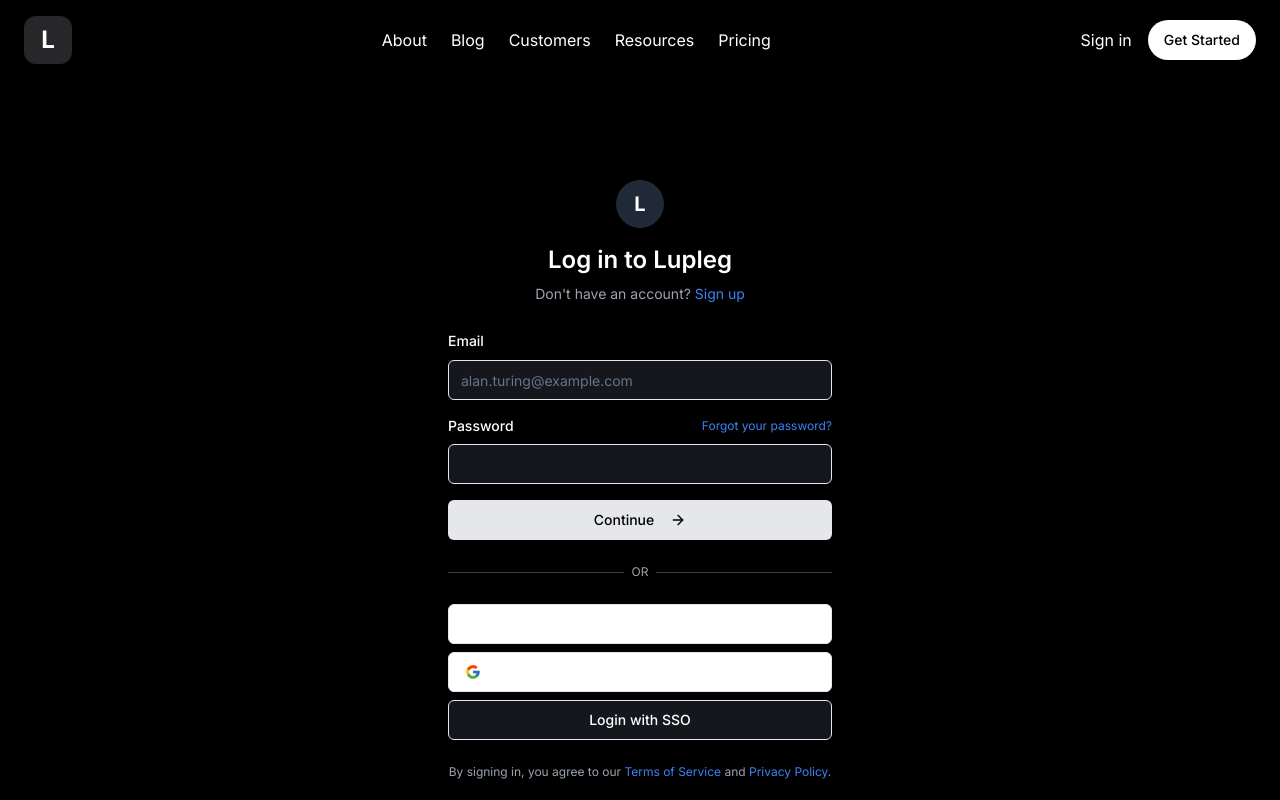
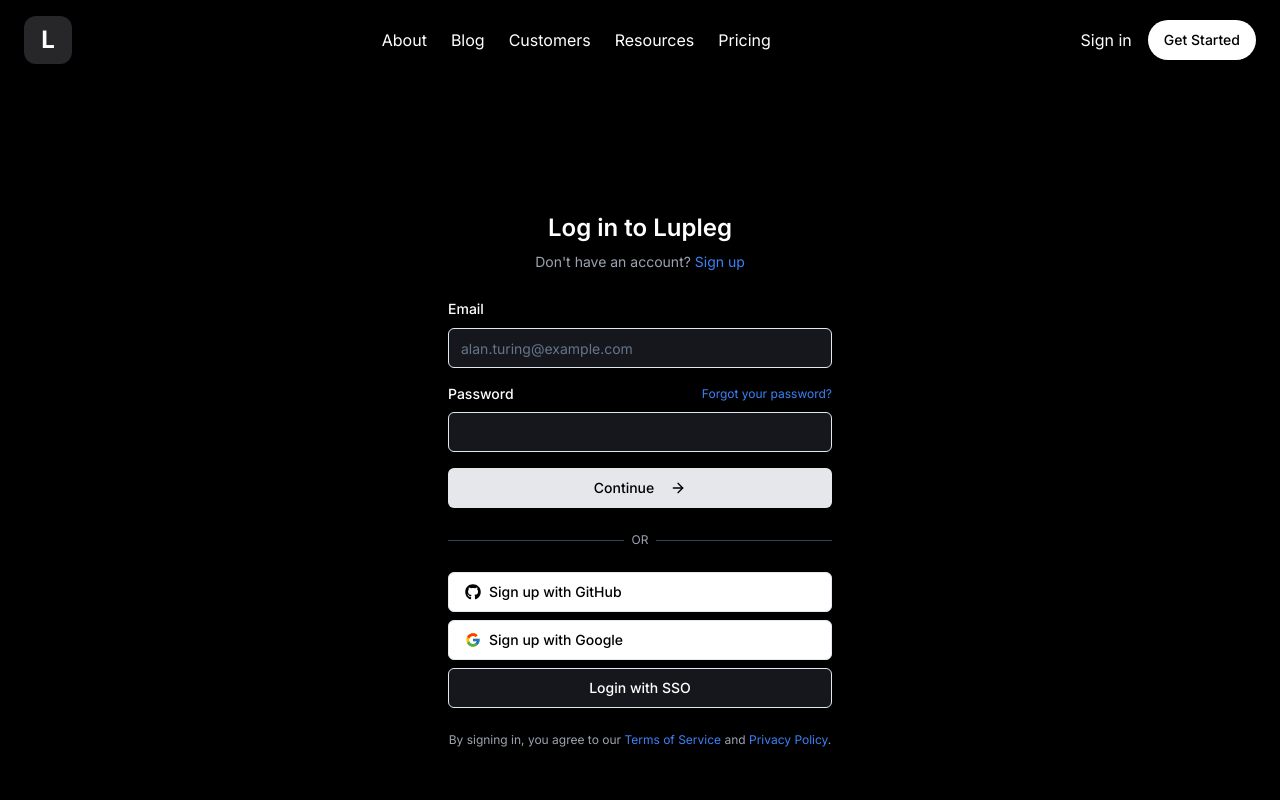
Before and after one commit to marksikaundi/UI, a Next.js app: page /auth/login in a window 1280 px wide. Shown: the top 800 px of the page. Built offline with nearby package versions, Linux system fonts and the light colour scheme.

Commit message:
Refactor IconButton component: Add className prop for custom styling

```diff
--- a/app/auth/login/page.tsx
+++ b/app/auth/login/page.tsx
@@ -11,14 +11,16 @@ import Link from "next/link";
 function IconButton({
   icon: Icon,
   children,
+  className,
 }: {
   icon: LucideIcon | React.ComponentType<React.SVGProps<SVGSVGElement>>;
   children: React.ReactNode;
+  className?: string;
 }) {
   return (
     <Button
+      className={`w-full justify-start gap-2 bg-background ${className}`}
       variant="outline"
-      className="w-full justify-start gap-2 bg-background"
     >
       {typeof Icon === "function" ? <Icon className="h-5 w-5" /> : Icon}
       {children}
@@ -32,9 +34,6 @@ export default function Component() {
       <main className="flex flex-1 flex-col items-center justify-center px-4">
         <div className="w-full max-w-sm space-y-6">
           <div className="text-center">
-            <div className="mx-auto mb-4 flex h-12 w-12 items-center justify-center rounded-full bg-gray-800">
-              <span className="text-xl font-bold">L</span>
-            </div>
             <h1 className="text-2xl font-semibold">Log in to Lupleg</h1>
             <p className="mt-2 text-sm text-gray-400">
               Don&apos;t have an account?{" "}
@@ -86,8 +85,18 @@ export default function Component() {
             </div>
           </div>
           <div className="space-y-2">
-            <IconButton icon={FaGithub}>Login with GitHub</IconButton>
-            <IconButton icon={FcGoogle}>Login with Google</IconButton>
+            <IconButton
+              icon={FaGithub}
+              className="bg-white text-black hover:bg-gray-100"
+            >
+              Sign up with GitHub
+            </IconButton>
+            <IconButton
+              icon={FcGoogle}
+              className="bg-white text-black hover:bg-gray-100"
+            >
+              Sign up with Google
+            </IconButton>
             <Button
               variant="outline"
               className="w-full justify-center bg-[#16171D] hover:bg-[#16171D] text-white hover:text-white"
--- a/app/auth/signup/page.tsx
+++ b/app/auth/signup/page.tsx
@@ -9,14 +9,16 @@ import Link from "next/link";
 function IconButton({
   icon: Icon,
   children,
+  className,
 }: {
   icon: LucideIcon | React.ComponentType<React.SVGProps<SVGSVGElement>>;
   children: React.ReactNode;
+  className?: string;
 }) {
   return (
     <Button
+      className={`w-full justify-start gap-2 bg-background ${className}`}
       variant="outline"
-      className="w-full justify-start gap-2 bg-background"
     >
       {typeof Icon === "function" ? <Icon className="h-5 w-5" /> : Icon}
       {children}
@@ -30,14 +32,12 @@ export default function Component() {
       <main className="flex flex-1 flex-col items-center justify-center px-4">
         <div className="w-full max-w-sm space-y-6">
           <div className="text-center">
-            <div className="mx-auto mb-4 flex h-12 w-12 items-center justify-center rounded-full bg-gray-800">
-              <span className="text-xl font-bold">L</span>
-            </div>
+
             <h1 className="text-2xl font-semibold">Create a Lupleg account</h1>
             <p className="mt-2 text-sm text-gray-400">
               Already have an account?{" "}
               <Link
-                href="/auth/signup"
+                href="/auth/login"
                 className="text-blue-500 hover:underline"
               >
                 Login
@@ -79,12 +79,18 @@ export default function Component() {
             </div>
           </div>
           <div className="space-y-2">
-            <IconButton icon={FaGithub}>Sign up with GitHub</IconButton>
-            <IconButton icon={FcGoogle}>Sign up with Google</IconButton>
+
+
+<IconButton icon={FaGithub} className="bg-white text-black hover:bg-gray-100">
+  Sign up with GitHub
+</IconButton>
+<IconButton icon={FcGoogle} className="bg-white text-black hover:bg-gray-100">
+  Sign up with Google
+</IconButton>
 
             <Button
               variant="outline"
-              className="w-full justify-center bg-[#16171D] hover:bg-[#16171D] text-white hover:text-white"
+              className="w-full justify-center bg-white text-black hover:bg-gray-100"
             >
               Sign up with SSO
             </Button>
```
